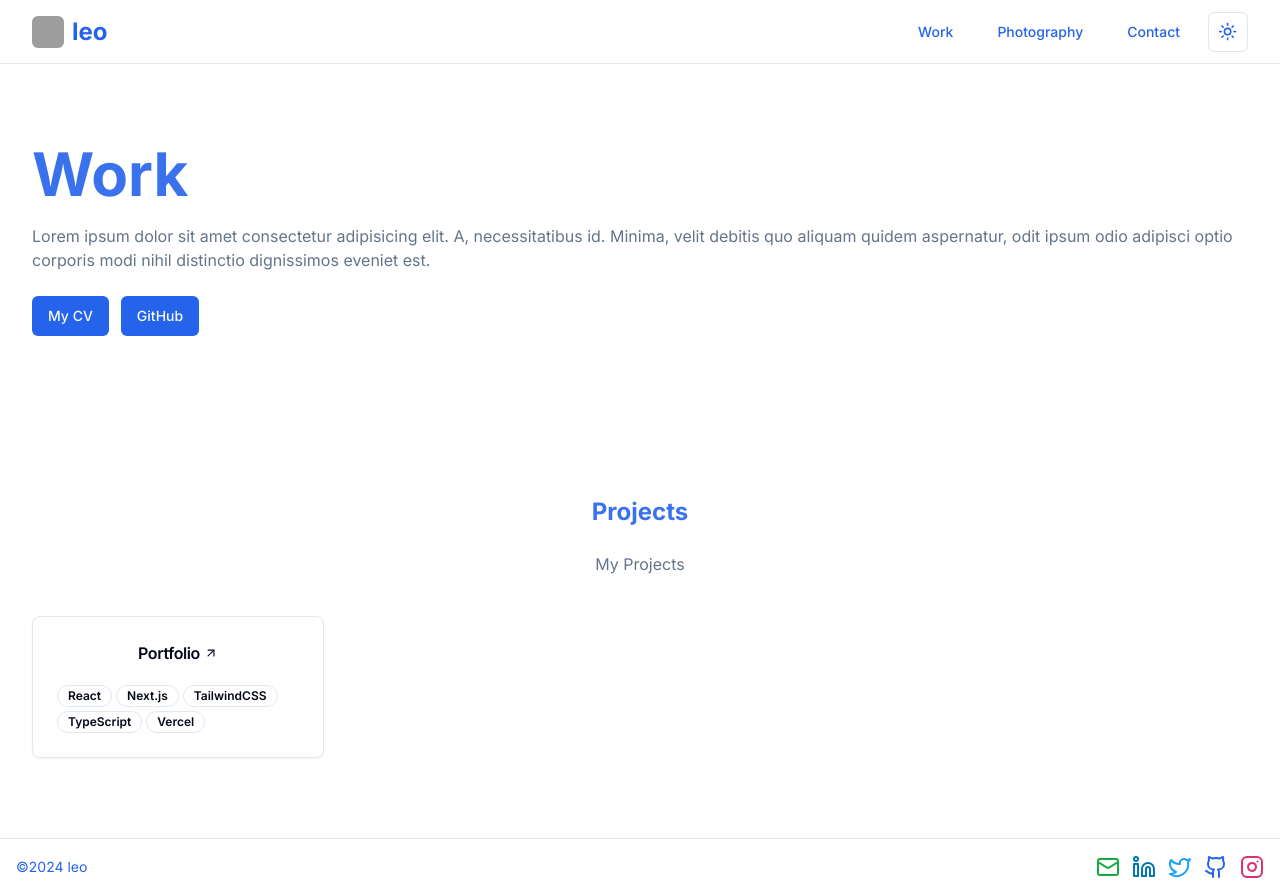
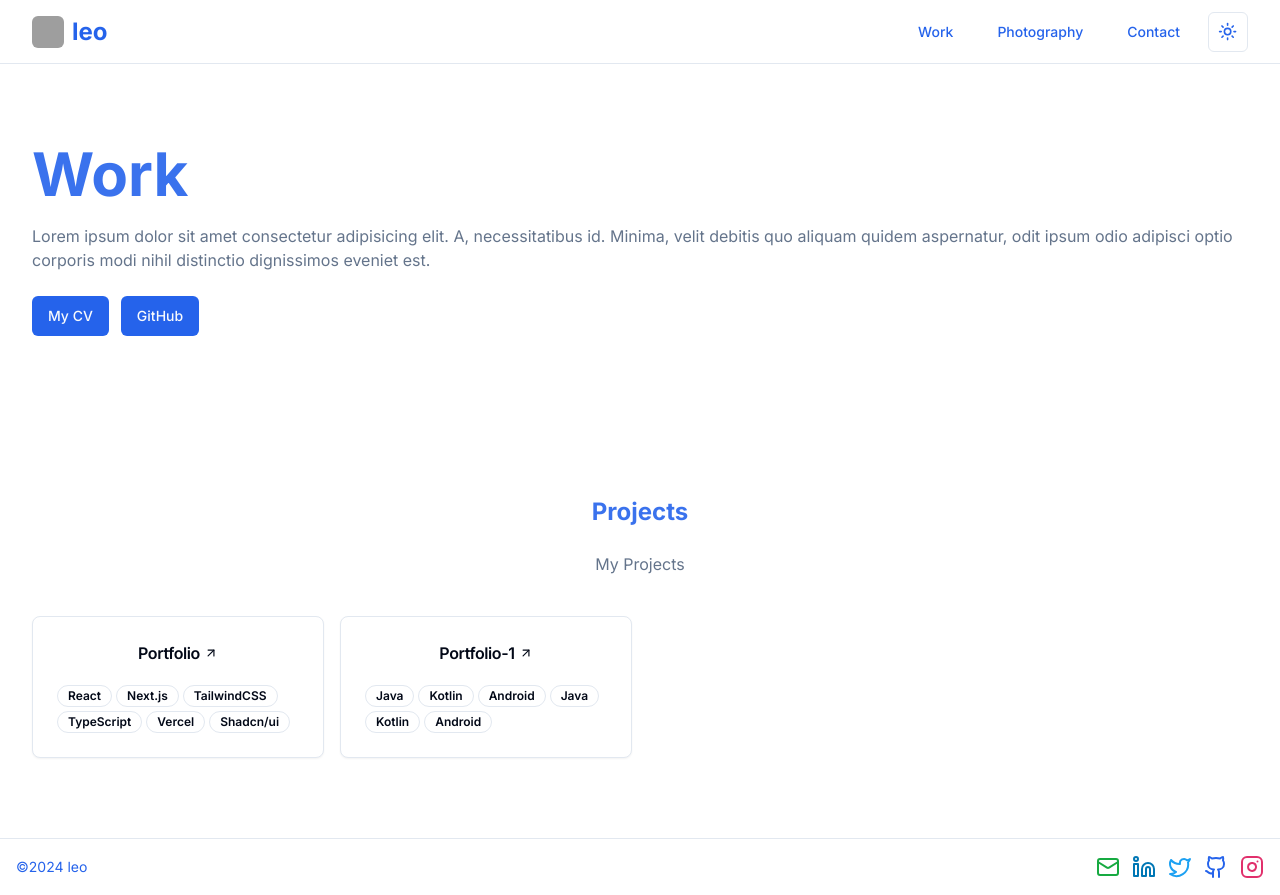
Before and after one commit to ryotakc/portfolio-1, a Next.js app: page /work in a window 1280 px wide. Built offline with nearby package versions, Linux system fonts and the light colour scheme; grey boxes are pictures that could not be loaded.

Commit message:
fixed project components

```diff
--- a/app/work/components/project-dialog.tsx
+++ b/app/work/components/project-dialog.tsx
@@ -15,14 +15,19 @@ interface Props {
     title: string;
     description: string;
     techStack: readonly string[];
+    projectCard: {
+        title: string;
+        image: string;
+        techStack: readonly string[];
+    };
 }
 
 
-export function ProjectDialog({ title, description, techStack }: Props) {
+export function ProjectDialog({ title, description, techStack, projectCard }: Props) {
     return (
         <Dialog>
             <DialogTrigger>
-                <ProjectCard {...data.projects[0]} />
+                <ProjectCard {...projectCard} />
             </DialogTrigger>
             <DialogContent>
                 <DialogHeader>
--- a/app/work/page.tsx
+++ b/app/work/page.tsx
@@ -13,6 +13,7 @@ import {
 import { ProjectCard } from "./components/project-card";
 import data  from "@/data/en";
 import { ProjectDialog } from "./components/project-dialog";
+
 
 
 export default function Work() {
@@ -35,27 +36,13 @@ export default function Work() {
 
             <SectionTitle title="Projects" subTitle="My Projects">
                 <div className="grid xl:grid-cols-4 md:grid-cols-3 grid-cols-1 gap-4">
-                    <ProjectDialog {...data.projectDialog[0]}   />
-                    {/* <Dialog>
-                        <DialogTrigger>
-                            {data.projects.map((project) => (
-                            <ProjectCard key={project.title} {...project} />
-                            ))}
-                        </DialogTrigger>
-                        <DialogContent>
-                            <DialogHeader>
-                            <DialogTitle>Are you absolutely sure?</DialogTitle>
-                            <DialogDescription>
-                                This action cannot be undone. This will permanently delete your account
-                                and remove your data from our servers.
-                            </DialogDescription>
-                            </DialogHeader>
-                            <div className="flex flex-row-reverse gap-3 font-semibold ">
-                                <Button>URL</Button>
-                                <Button>GitHub</Button>
-                            </div>
-                        </DialogContent>
-                    </Dialog> */}
+                    {data.projectDialog.map((projectDialog, index) => (
+                        <ProjectDialog
+                            key={index}
+                            {...projectDialog}
+                            projectCard={data.projects[index]}
+                        />
+                    ))}
                 </div>
             </SectionTitle>
         </div>
--- a/data/en.ts
+++ b/data/en.ts
@@ -13,10 +13,24 @@ const data: Data = {
             'TailwindCSS',
             'TypeScript',
             'Vercel',
+            'Shadcn/ui',
         ],
         // description: 'An environmental impact tracking app for individuals and small businesses',
         image: '/public/photograph/pic1.jpg',
         },
+        {
+        title: 'Portfolio-1',
+        techStack: [
+            'Java',
+            'Kotlin',
+            'Android',
+            'Java',
+            'Kotlin',
+            'Android',
+        ],
+        // description: 'An environmental impact tracking app for individuals and small businesses',
+        image: '/public/photograph/pic2.jpg',
+        }
     ],
 
     projectDialog: [
@@ -30,8 +44,22 @@ const data: Data = {
             'TailwindCSS',
             'TypeScript',
             'Vercel',
+            'Shadcn/ui',
         ],
         },
+        {
+        title: 'Portfolio-1',
+        description:
+            'An environmental impact tracking app for individuals and small businesses',
+        techStack: [
+            'Java',
+            'Kotlin',
+            'Android',
+            'Java',
+            'Kotlin',
+            'Android',
+        ],
+        }
     ],
 };
 
```
